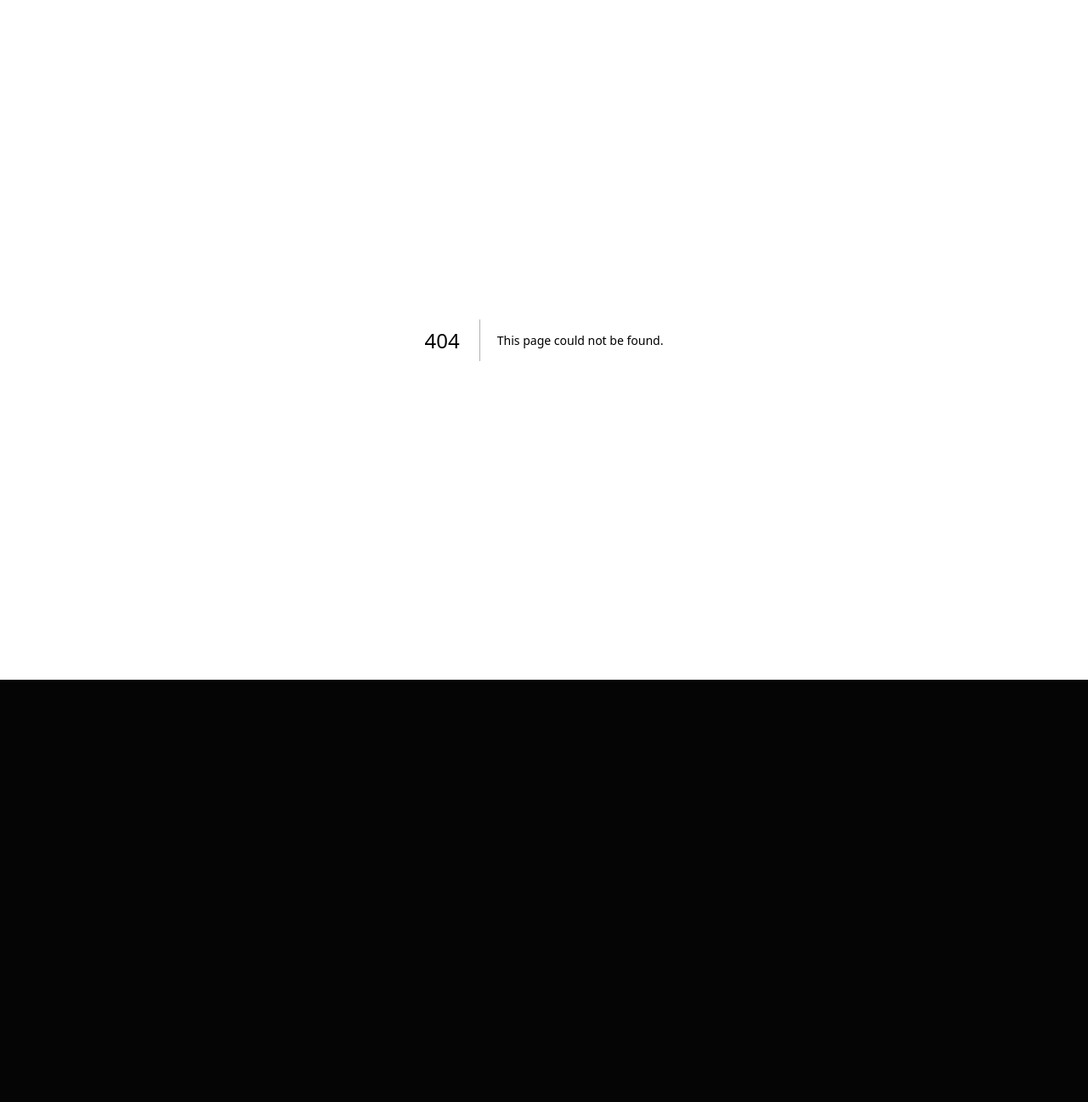
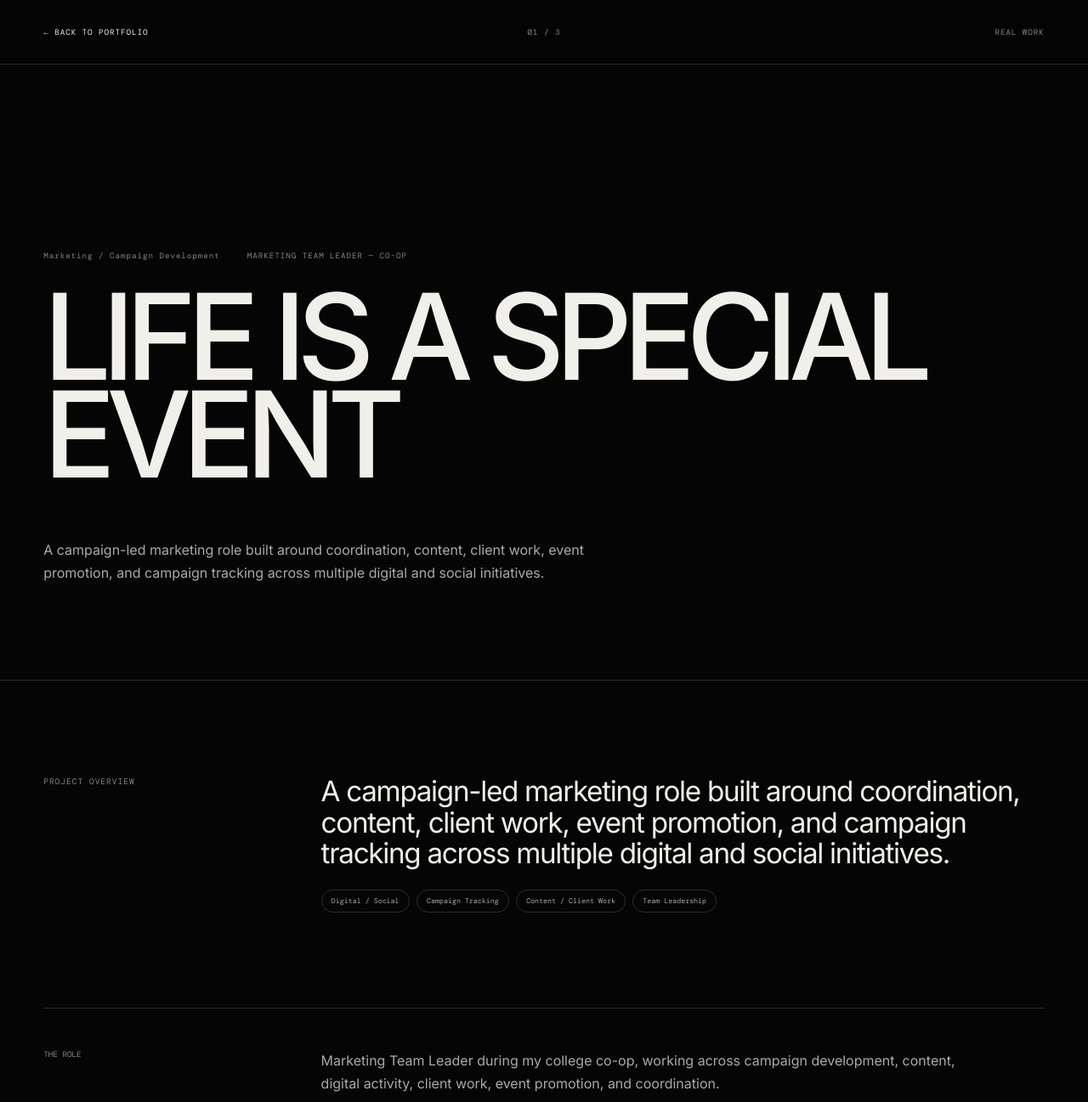
Before and after one commit to choudharygaurav924-sudo/Gaurav-Portfolio, a Next.js app: page /work/life-is-a-special-event in a window 1280 px wide. Before the commit this address had no page. Shown: the top 1297 px of the page at 85% size. Before the commit the page ends 800 px from the top, so only its background shows below. Built offline with nearby package versions, Linux system fonts and the light colour scheme.

Commit message:
Add work case study routes

```diff
--- /dev/null
+++ b/app/work/[slug]/page.tsx
@@ -0,0 +1,105 @@
+import Link from "next/link";
+import { notFound } from "next/navigation";
+import { CASE_STUDIES } from "@/lib/data";
+
+type PageProps = {
+  params: Promise<{
+    slug: string;
+  }>;
+};
+
+export function generateStaticParams() {
+  return CASE_STUDIES.map((project) => ({
+    slug: project.anchor,
+  }));
+}
+
+export default async function WorkCaseStudy({
+  params,
+}: PageProps) {
+  const { slug } = await params;
+
+  const project = CASE_STUDIES.find(
+    (item) => item.anchor === slug
+  );
+
+  if (!project) {
+    notFound();
+  }
+
+  return (
+    <main className="case-study-page">
+      <header className="case-study-header">
+        <Link href="/" className="case-study-back">
+          ← BACK TO PORTFOLIO
+        </Link>
+
+        <span>
+          {project.index} / {CASE_STUDIES.length}
+        </span>
+
+        <span>{project.label}</span>
+      </header>
+
+      <section className="case-study-hero">
+        <div className="case-study-meta">
+          <span>{project.type}</span>
+          <span>{project.role}</span>
+        </div>
+
+        <h1>{project.title}</h1>
+
+        <p>{project.description}</p>
+      </section>
+
+      <section className="case-study-overview">
+        <div className="case-study-label">
+          PROJECT OVERVIEW
+        </div>
+
+        <div>
+          <p>{project.description}</p>
+
+          <div className="work-tags">
+            {project.tags.map((tag) => (
+              <span key={tag}>{tag}</span>
+            ))}
+          </div>
+        </div>
+      </section>
+
+      <section className="case-study-story">
+        {project.story.map(([label, copy]) => (
+          <article key={label}>
+            <span>{label}</span>
+            <p>{copy}</p>
+          </article>
+        ))}
+      </section>
+
+      <section className="case-study-material">
+        <div className="section-meta">
+          <span>PROJECT MATERIAL</span>
+          <span>SELECTED VISUALS</span>
+          <span>
+            {project.index} / {CASE_STUDIES.length}
+          </span>
+        </div>
+
+        <div className="case-study-material__frame">
+          <div>{project.title}</div>
+
+          <span>PROJECT MATERIAL</span>
+        </div>
+      </section>
+
+      <section className="case-study-next">
+        <span>NEXT</span>
+
+        <Link href="/#work">
+          VIEW ALL WORK ↗
+        </Link>
+      </section>
+    </main>
+  );
+}
```
